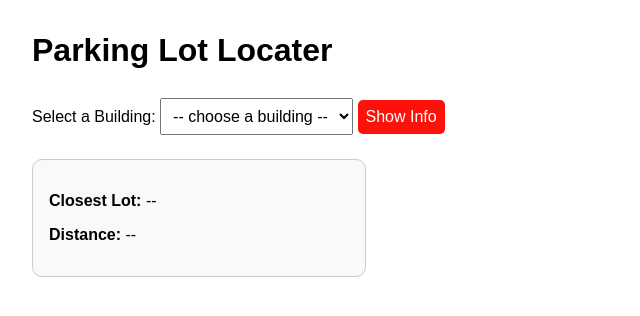
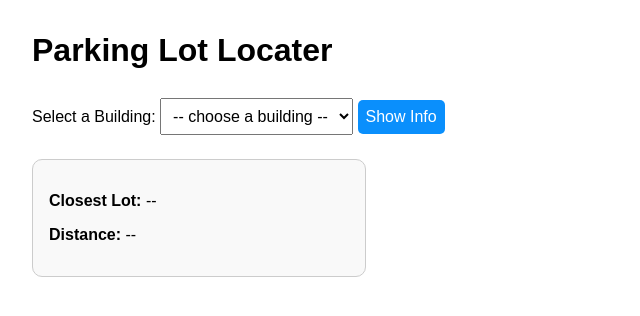
Before and after one commit to AlanAntony1/GroupESoftwareEngineering, a Django app: page / in a window 1280 px wide. Shown: the top 316 px of the page, without its empty margins (0-640 px from the left). Run offline with Django 5.2, Linux system fonts and the light colour scheme; data comes from the database, SQL or seed files in the repository.

Commit message:
aditi blue color change button

```diff
--- a/parkinglotlocater/templates/parkinglotlocater/locater.html
+++ b/parkinglotlocater/templates/parkinglotlocater/locater.html
@@ -11,7 +11,7 @@
             font-size: 1rem;
         }
         button {
-            background-color: #fc120a;
+            background-color: #0a8ffc;
 
             color: white;
             border: none;
```
